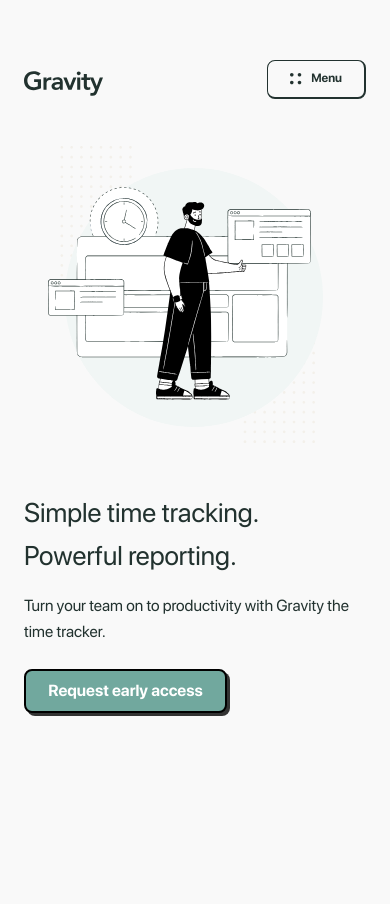
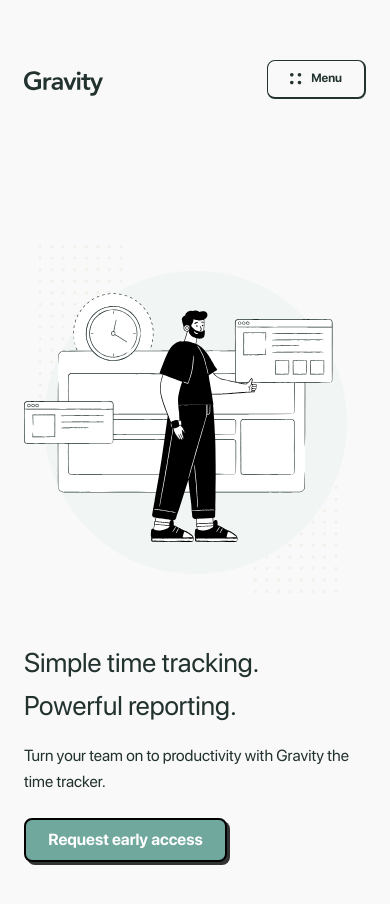
Before and after one commit to Victor81528/timetracking, a Vue app: page / in a window 390 px wide. Shown: the top 904 px of the page. Before the commit the page ends 844 px from the top, so only its background shows below. Built offline with nearby package versions, Linux system fonts and the light colour scheme.

Commit message:
取消 Full page 排版 將 RWD 重新優化過一次 主要對應解析度增加 768px 刪除幾個沒用到的 CSS selector

```diff
--- a/src/App.vue
+++ b/src/App.vue
@@ -32,5 +32,9 @@ export default {
 }
 body {
   background-color: #F9F9F9;
+  #app {
+    width: 100vw;
+    height: 100vh;
+  }
 }
 </style>
--- a/src/components/Content.vue
+++ b/src/components/Content.vue
@@ -8,9 +8,7 @@
           </h1>
           <p>Turn your team on to productivity with Gravity the time tracker.</p>
         </div>
-        <div class="CTA">
         <button>Request early access</button>
-        </div>
       </div>
       <div class="right">
         <img src="@/assets/illustration.svg" alt="Illustration">
@@ -28,27 +26,31 @@ export default {
 <!-- Add "scoped" attribute to limit CSS to this component only -->
 <style scoped lang="scss">
   #content {
+    display: flex;
     position: relative;
     top: -123px;
-    height: 100vh;
-    @media screen and (max-width: 414px) {
+    min-height: 100%;
+    @media screen and (max-height: 811px) {
+      height: 811px;
+    }
+    @media screen and (max-width: 1024px) {
       height: auto;
-      top: 0;
     }
     main {
       display: flex;
       width: 100vw;
-      height: 100%;
       flex-flow: nowrap row;
       justify-content: center;
-      align-items: center;
       box-sizing: border-box;
       padding: 0 120px;
-      @media screen and (max-width: 1200px) {
-        padding: 0 40px;
+      @media screen and (max-width: 1024px) {
+        flex-flow: nowrap column-reverse;
+        margin-top: calc(123px + 99px);
+      }
+      @media screen and (max-width: 768px) {
+        padding: 0 80px;
       }
       @media screen and (max-width: 414px) {
-        flex-flow: nowrap column-reverse;
         padding: 0;
       }
       .left {
@@ -59,8 +61,8 @@ export default {
         margin-right: 32px;
         @media screen and (max-width: 414px) {
           justify-content: flex-start;
+          padding: 0 37px 0 24px;
           margin: 0;
-          padding: 0 37px 0 24px;
         }
         .valueProp {
           font-family: SFProDisplay-Regular;
@@ -70,11 +72,9 @@ export default {
             font-size: 48px;
             line-height: 72px;
             margin-bottom: 24px;
-            @media screen and (max-width: 1024px) {
+            @media screen and (max-width: 768px) {
               font-size: 27px;
               line-height: 43.2px;
-            }
-            @media screen and (max-width: 414px) {
               margin-bottom: 16px;
             }
           }
@@ -82,13 +82,12 @@ export default {
             font-size: 24px;
             line-height: 32px;
             letter-spacing: -2%;
-            @media screen and (max-width: 1024px) {
+            @media screen and (max-width: 768px) {
               font-size: 16px;
               line-height: 25.6px;
             }
           }
         }
-        .CTA {
         button {
           width: 222px;
           height: 64px;
@@ -112,24 +111,24 @@ export default {
           }
         }
       }
-      }
       .right {
         display: flex;
         height: 100%;
         align-items: center;
+        box-sizing: border-box;
+        @media screen and (max-width: 1024px) {
+          width: 100%;
+          margin-bottom: 120px;
+        }
         @media screen and (max-width: 414px) {
           margin-bottom: 48px;
           padding: 0 43px 0 24px;
         }
         img {
-          // max-height: 100%;
           object-fit: scale-down;
           @media screen and (max-width: 1440px) {
-            width: 100%;
-          }
-          @media screen and (max-width: 1024px) {
-            max-width: 308px;
-            height: 297px;
+            max-width: 100%;
+            // width: 617px;
           }
         }
       }
--- a/src/components/NavBar.vue
+++ b/src/components/NavBar.vue
@@ -102,8 +102,6 @@ export default {
             border-radius: 8px;
             background-color: #F9F9F9;
             color: #22322F;
-            img {
-            }
             p {
               font-size: 12px;
               line-height: 19.2px;
```
Lines whose indentation alone changed are shown as unchanged.
